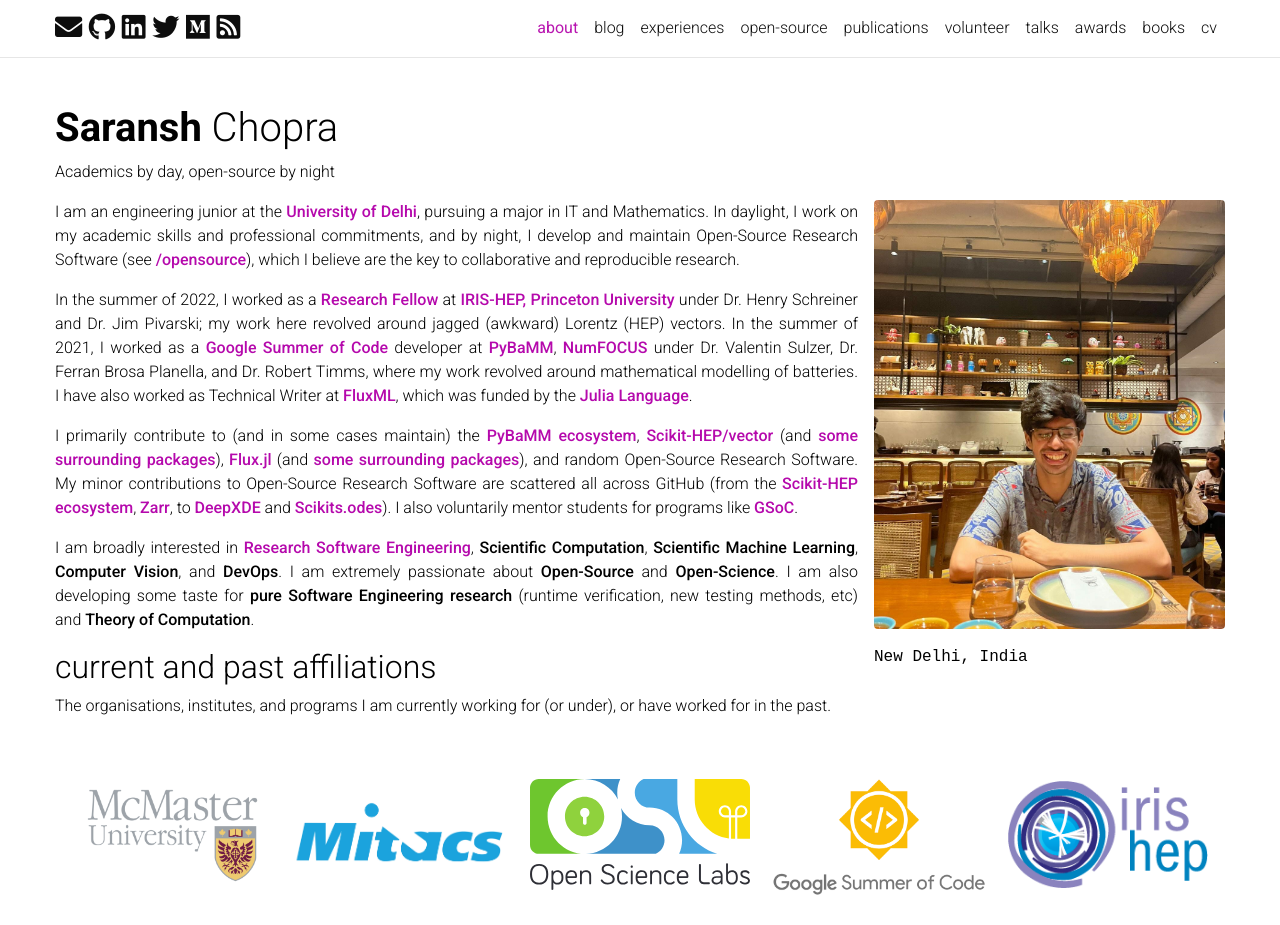
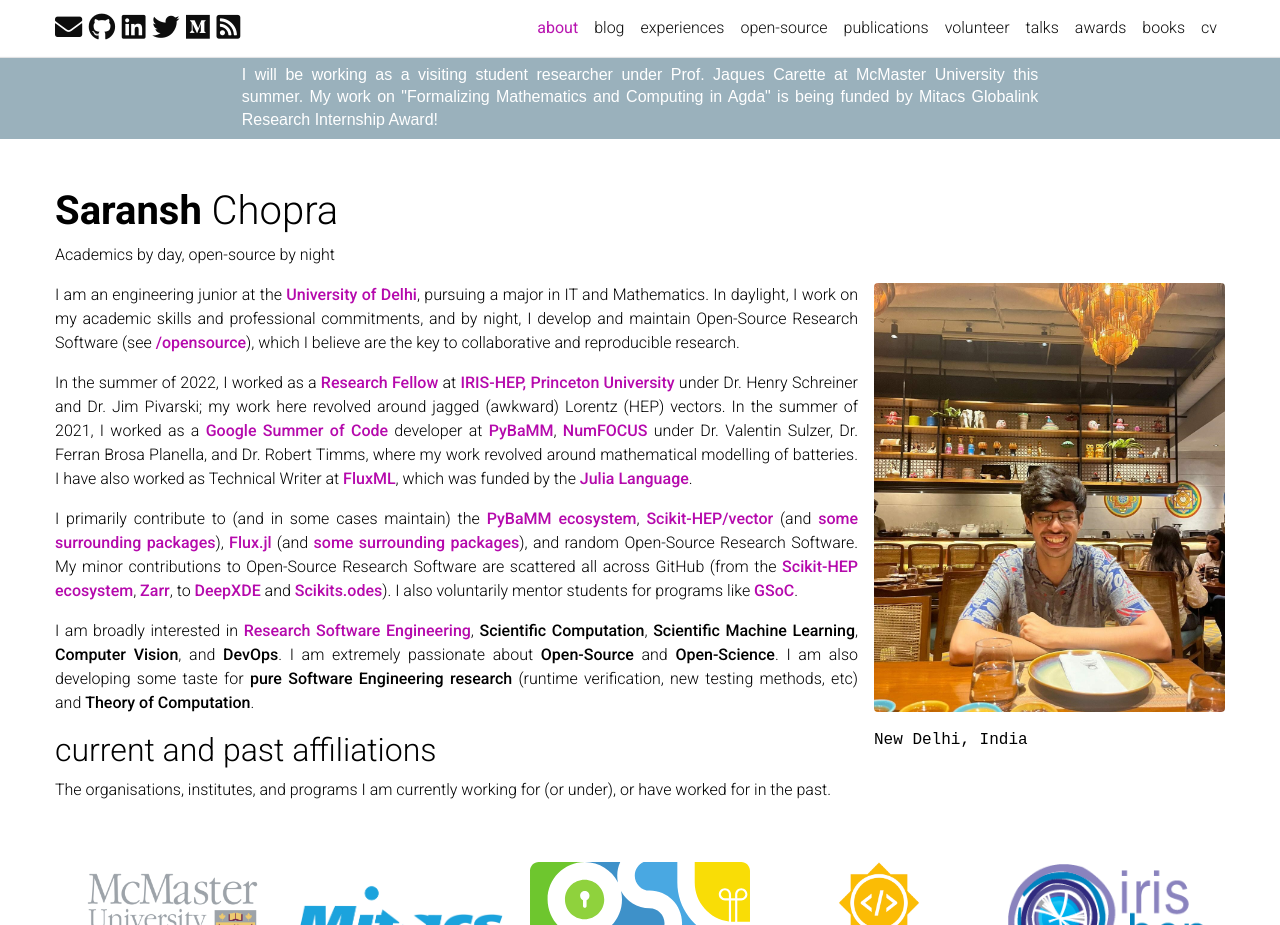
Before and after one commit to Saransh-cpp/Saransh-cpp.github.io, a Jekyll site: the page built from _pages/about.md, in a window 1280 px wide, cut to the strip 0-925 px from the top of the page. Built offline with Jekyll 4.4.1, drawn with Linux system fonts in a browser that asks for light colours; full-size pictures stand in for the smaller copies a plugin makes; emoji names are drawn with the system emoji font; comment, search, counter and statistics services are not loaded; a style sheet for code colours, icons or effects is not loaded.

Commit message:
Add Mitacs

```diff
--- a/_includes/header.html
+++ b/_includes/header.html
@@ -101,14 +101,15 @@
           </div>
         </div>
       </nav>
-      <!-- <div class="banner">
+      <div class="banner">
         <div class="banner__content">
           <div class="banner__text">
-            I am looking for research internships for the summer of 2023. I am broadly interested in Research
-            Software Engineering, Machine Learning, Scientific Machine Learning, and developing Open-Source Research Software.
+            I will be working as a visiting student researcher under Prof. Jaques Carette at
+            McMaster University this summer. My work on "Formalizing Mathematics and Computing in Agda" is being funded by
+            Mitacs Globalink Research Internship Award!
           </div>
         </div>
-      </div> -->
+      </div>
 {% if site.enable_progressbar %}
       <!-- Scrolling Progress Bar -->
       <progress id="progress" value="0">
```
